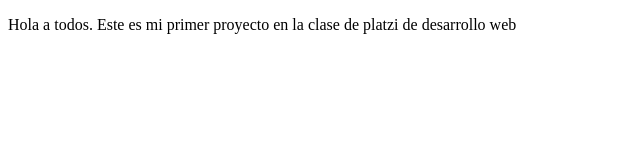
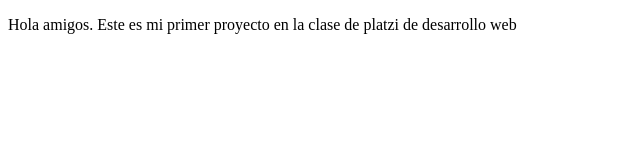
Before and after one commit to DVRod/proyectoDemoCursoPrework, a plain HTML site: page index.html in a window 1280 px wide. Shown: the full height of the page, 0-640 px from the left. Drawn offline with Linux system fonts and the light colour scheme.

Commit message:
cambios agregamos mensaje de bienvenida

```diff
--- a/index.html
+++ b/index.html
@@ -8,7 +8,7 @@
 </head>
 <body>
     <p>
-     Hola a todos. Este es mi primer proyecto en la clase de platzi de desarrollo web
+     Hola amigos. Este es mi primer proyecto en la clase de platzi de desarrollo web
     </p>
 </body>
 </html>
```
